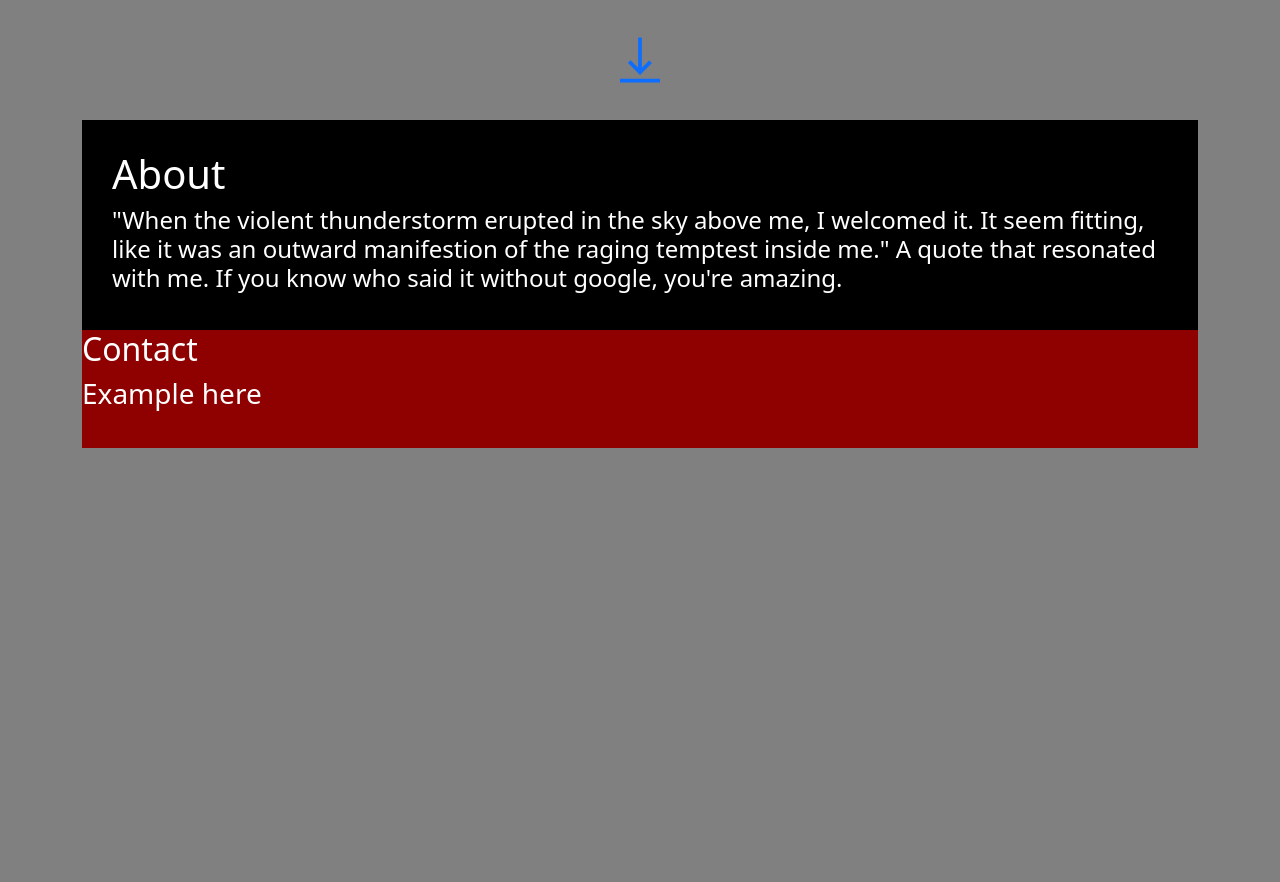
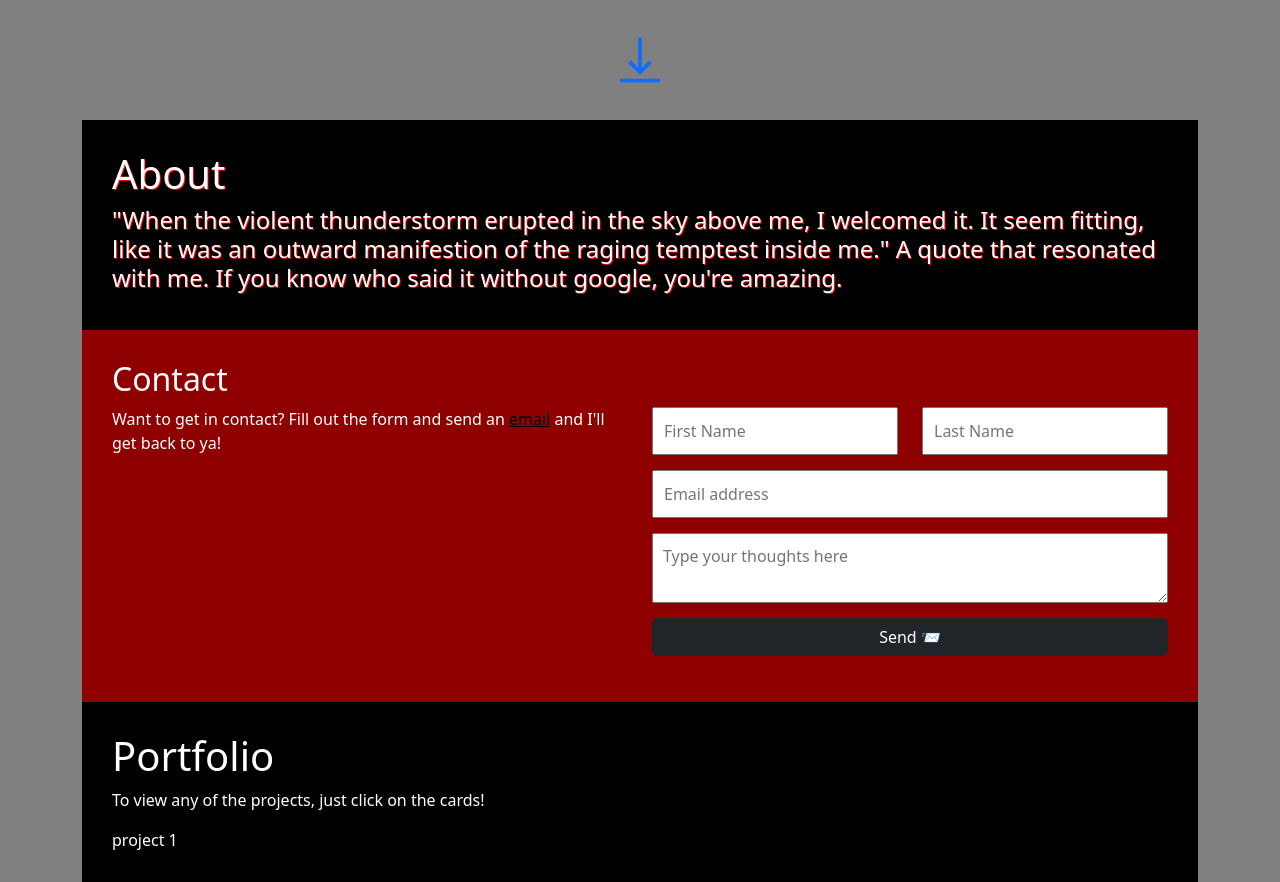
Before and after one commit to FullStackObsidian/FullStackObsidian.github.io, a plain HTML site: page index.html in a window 1280 px wide. Shown: the part 680-1562 px from the top of the page. Before the commit the page ends 1128 px from the top, so only its background shows below. Drawn offline with nearby package versions, Linux system fonts and the light colour scheme.

Commit message:
Added contact section

```diff
--- a/index.html
+++ b/index.html
@@ -46,7 +46,58 @@
         <div class="container">
             <section id="contact">
                 <h2>Contact</h2>
-                <h3>Example here</h3>
+                <div class="row">
+                    <div class="col-6">
+                        <p>
+                            Want to get in contact? Fill out the form and send
+                            an <a href="mailto:Sheaj96@gmail.com">email</a> and
+                            I'll get back to ya!
+                        </p>
+                    </div>
+                    <!-- end of contact text -->
+                    <div class="col-6">
+                        <form>
+                            <div class="row">
+                                <div class="col">
+                                    <input
+                                        type="text"
+                                        placeholder="First Name"
+                                    />
+                                </div>
+                                <!-- end of first name col -->
+                                <div class="col">
+                                    <input
+                                        type="text"
+                                        placeholder="Last Name"
+                                    />
+                                </div>
+                                <!-- end of last name col -->
+                            </div>
+                            <input
+                                id="email"
+                                type="email"
+                                placeholder="Email address"
+                            />
+                            <textarea
+                                placeholder="Type your thoughts here"
+                            ></textarea>
+                            <button type="button" class="btn btn-dark">
+                                Send 📨
+                            </button>
+                        </form>
+                        <!-- end of contact form -->
+                    </div>
+                    <!-- end of input col-->
+                </div>
+                <!-- end of contact info text -->
+            </section>
+            <!-- end of contact section -->
+            <section id="portfolio">
+                <h1>Portfolio</h1>
+                <p>To view any of the projects, just click on the cards!</p>
+                <div class="row">
+                    <div class="col-3">project 1</div>
+                </div>
             </section>
         </div>
     </body>
--- a/style.css
+++ b/style.css
@@ -23,9 +23,35 @@ body {
     color: white;
     background-color: black;
     padding: 30px;
+    text-shadow: 1px 1px red;
 }
 #contact {
     background-color: #8f0000;
     color: white;
-  padding-bottom: 30px;
+    padding: 30px;
 }
+form input,
+form textarea {
+    width: 100%;
+    padding: 10px;
+}
+#email {
+    margin-top: 15px;
+    margin-bottom: 15px;
+}
+form .btn-dark {
+    width: 100%;
+    margin-top: 15px;
+    color: black;
+}
+form .btn {
+    color: white;
+}
+#contact a {
+    color: black;
+}
+#portfolio {
+    background-color: black;
+    padding: 30px;
+    color: white;
+}
```
Lines whose indentation alone changed are shown as unchanged.
